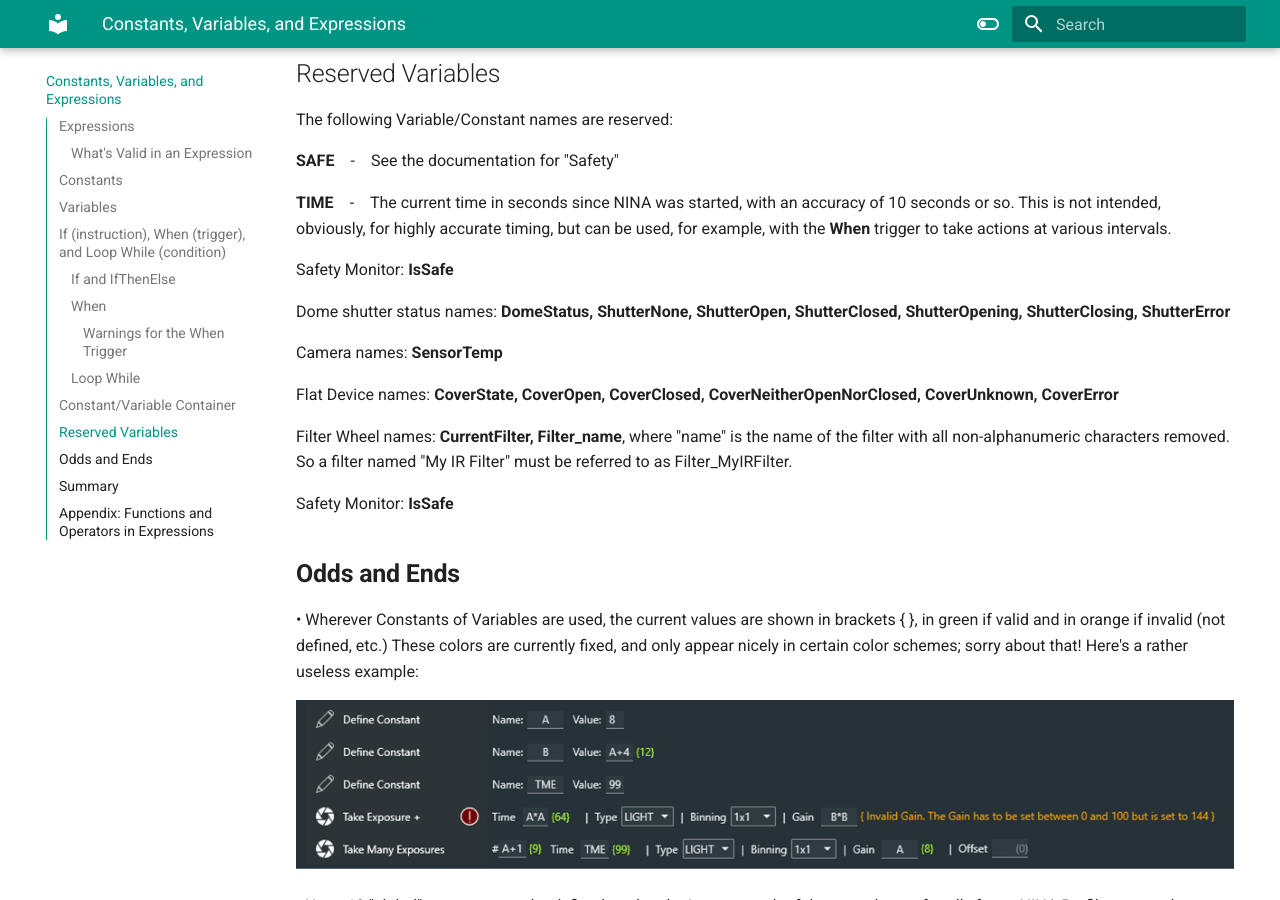
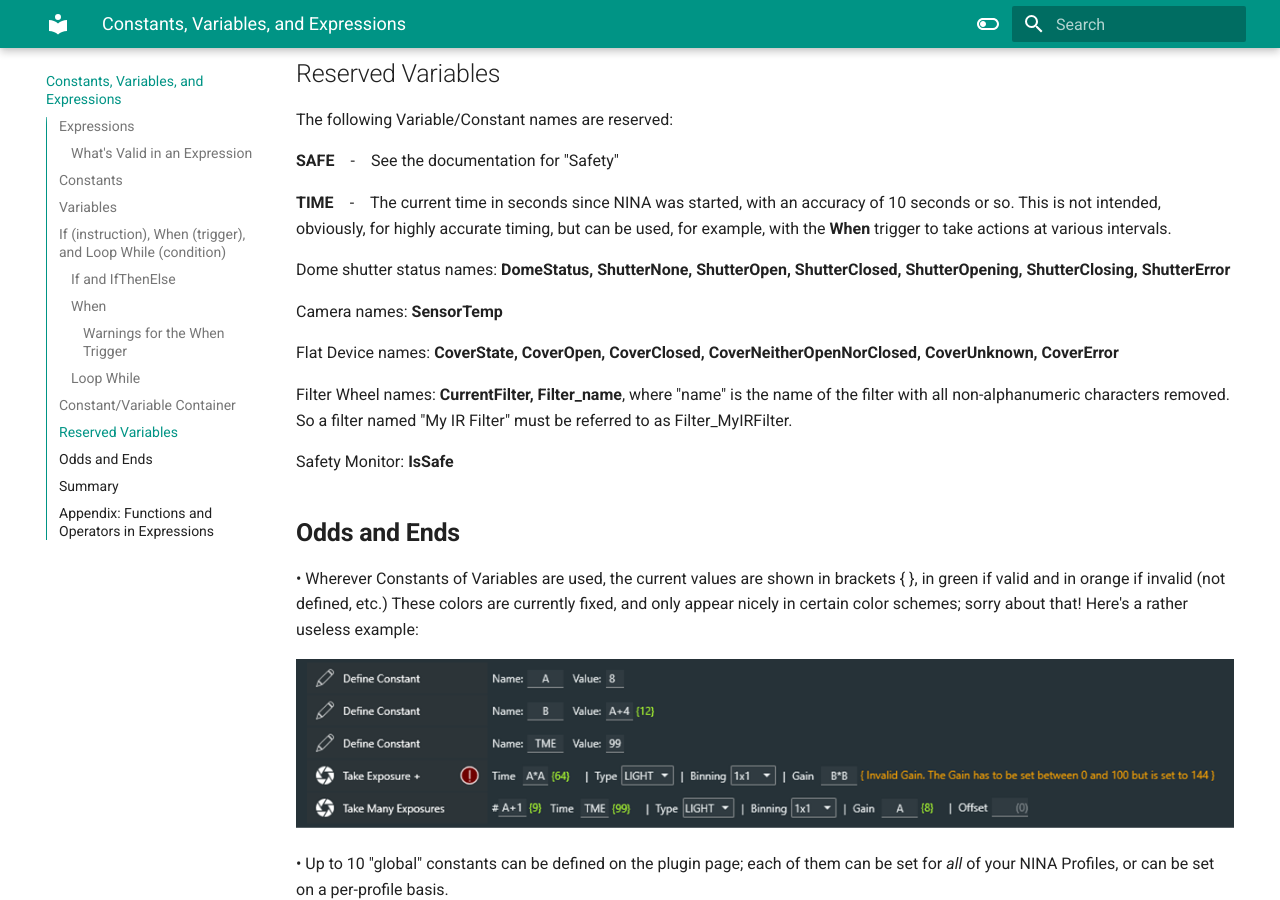
Before and after one commit to marcblank/marcblank.github.io, an MkDocs documentation site: the page built from docs/CVE.md, in a window 1280 px wide and 900 px high, scrolled down 6353 px. Built offline with MkDocs 1.6.1 and Material for MkDocs 9.7.7, drawn with Linux system fonts in a browser that asks for light colours.

Commit message:
Powerups 3.12.1.4

```diff
--- a/docs/CVE.md
+++ b/docs/CVE.md
@@ -96,8 +96,6 @@
 
 **TIME** &ensp; - &ensp; The current time in seconds since NINA was started, with an accuracy of 10 seconds or so. This is not intended, obviously, for highly accurate timing, but can be used, for example, with the **When** trigger to take actions at various intervals.
 
-Safety Monitor: **IsSafe**
-
 Dome shutter status names:  **DomeStatus, ShutterNone, ShutterOpen, ShutterClosed, ShutterOpening, ShutterClosing, ShutterError**
 
 Camera names: **SensorTemp**
```
